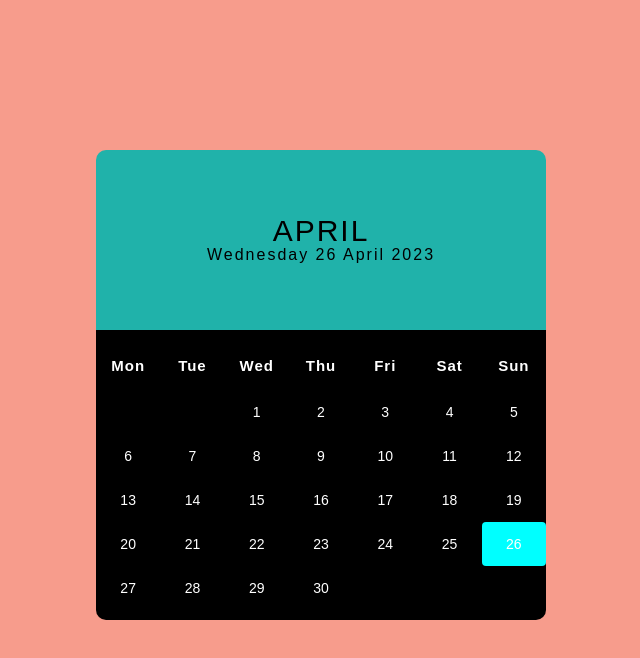
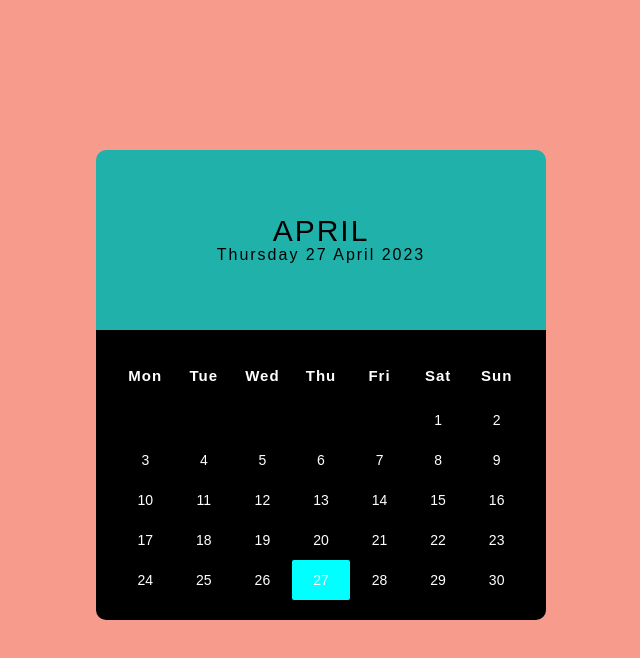
Before and after one commit to noob-develops-pro/basic-projects, a plain HTML site: page Calander/index.html in a window 1280 px wide. Shown: the whole page, without its empty margins (319-959 px from the left). Drawn offline with Linux system fonts and the light colour scheme.

Commit message:
project1:complete month preview

```diff
--- a/Calander/index.html
+++ b/Calander/index.html
@@ -11,8 +11,8 @@
     <div class="container">
       <div class="header">
         <div>
-          <h1>April</h1>
-          <p>Wednesday 26 April 2023</p>
+          <h1 class="month"></h1>
+          <p class="date"></p>
         </div>
       </div>
       <div class="main">
@@ -25,41 +25,10 @@
           <div>Sat</div>
           <div>Sun</div>
         </div>
-        <div class="days">
-          <div class="empty"></div>
-          <div class="empty"></div>
-          <div>1</div>
-          <div>2</div>
-          <div>3</div>
-          <div>4</div>
-          <div>5</div>
-          <div>6</div>
-          <div>7</div>
-          <div>8</div>
-          <div>9</div>
-          <div>10</div>
-          <div>11</div>
-          <div>12</div>
-          <div>13</div>
-          <div>14</div>
-          <div>15</div>
-          <div>16</div>
-          <div>17</div>
-          <div>18</div>
-          <div>19</div>
-          <div>20</div>
-          <div>21</div>
-          <div>22</div>
-          <div>23</div>
-          <div>24</div>
-          <div>25</div>
-          <div class="today">26</div>
-          <div>27</div>
-          <div>28</div>
-          <div>29</div>
-          <div>30</div>
-        </div>
+        <div class="days"></div>
       </div>
     </div>
+
+    <script src="./main.js"></script>
   </body>
 </html>
--- a/Calander/main.js
+++ b/Calander/main.js
@@ -0,0 +1,41 @@
+const monthEl = document.querySelector('.month')
+const dateEl = document.querySelector('.date')
+const daysEl = document.querySelector('.days')
+
+const d = new Date()
+
+function getmonthName() {
+  const options = { month: 'long' }
+  const monthName = d.toLocaleString('en-US', options)
+  return monthName
+}
+function getWeekDayName() {
+  const options = { weekday: 'long' }
+  const weekDay = d.toLocaleString('en-US', options)
+  return weekDay
+}
+
+const year = d.getFullYear()
+const monthName = getmonthName()
+const date = d.getDate()
+const day = getWeekDayName()
+const lastDay = new Date(year, new Date().getMonth() + 1, 0).getDate()
+let firstDay = new Date(year, new Date().getMonth(), 1).getDay() - 1 //in js days start from sunday with 0 index
+// getDay() returns number between 0-6 (week days) and getDate() returns number between 0-31 (month days)
+
+const fullDate = `${day} ${date} ${monthName} ${year}`
+monthEl.textContent = `${monthName}`
+dateEl.textContent = fullDate
+
+//creating empty divs and appending them.
+while (firstDay) {
+  daysEl.innerHTML += ` <div class='empty'></div>`
+  firstDay--
+}
+
+//creating dives with dsys(numbers) and inserting them to dom
+for (let i = 1; i <= lastDay; i++) {
+  daysEl.innerHTML += ` <div class=${
+    i === new Date().getDate() ? 'today' : ''
+  }>${i}</div>`
+}
--- a/Calander/style.css
+++ b/Calander/style.css
@@ -40,7 +40,7 @@ body {
 .main {
   background-color: #000;
   color: #fff;
-  padding-block: 10px;
+  padding: 20px;
   border-radius: 0 0 10px 10px;
 }
 .week-days {
@@ -60,20 +60,21 @@ body {
 }
 .days {
   width: 100%;
+
   text-align: center;
   display: flex;
   flex-wrap: wrap;
 }
 .days div {
   width: calc(100% / 7);
-  padding: 14px;
+  padding-block: 12px;
   font-size: 14px;
 }
-.days div:hover {
+.days div:not(.empty):hover {
   border: 1px solid gray;
   cursor: pointer;
 }
 .today {
   background-color: aqua;
-  border-radius: 4px;
+  border-radius: 2px;
 }
```
